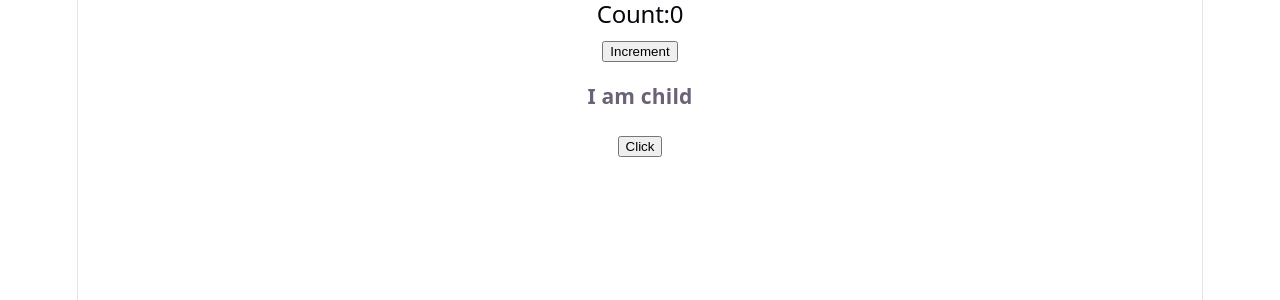
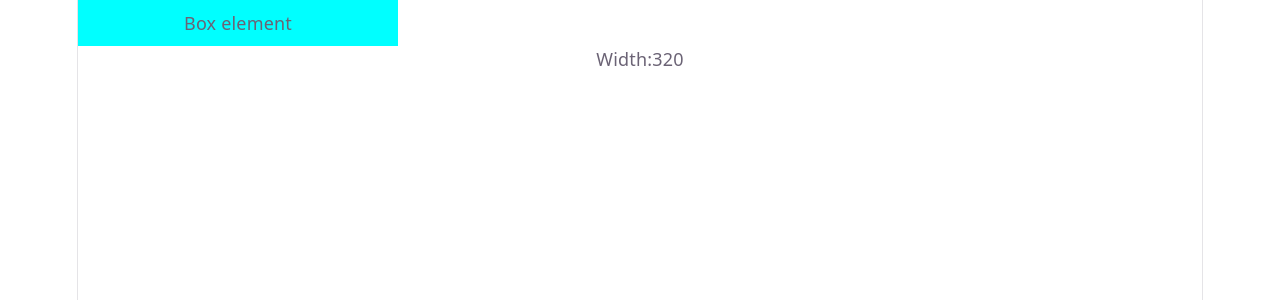
Before and after one commit to Saurabh884/reactjs-apps, a React (Vite) app: page / in a window 1280 px wide. Shown: the top 300 px of the page. Built offline with nearby package versions, Linux system fonts and the light colour scheme.

Commit message:
feat: Added uselayout effect usage

```diff
--- a/src/App.jsx
+++ b/src/App.jsx
@@ -1,7 +1,7 @@
-import UseCallback from "./applications/hooks-components/useCallback/UseCallback";
+import UseLayoutEffect from "./applications/hooks-components/useLayoutEffect/UseLayoutEffect";
 
 function App() {
-  return <UseCallback />;
+  return <UseLayoutEffect />;
 }
 
 export default App;
--- /dev/null
+++ b/src/applications/hooks-components/useLayoutEffect/UseLayoutEffect.jsx
@@ -0,0 +1,26 @@
+import React, { useLayoutEffect, useRef, useState } from "react";
+
+const UseLayoutEffect = () => {
+  const [width, setWidth] = useState(0);
+  const boxRef = useRef(null);
+
+  useLayoutEffect(() => {
+    if (boxRef?.current) {
+      setWidth(boxRef?.current?.offsetWidth);
+    }
+  }, []);
+
+  return (
+    <div>
+      <div
+        ref={boxRef}
+        style={{ width: "300px", padding: "10px", backgroundColor: "aqua" }}
+      >
+        Box element
+      </div>
+      <p>Width:{width}</p>
+    </div>
+  );
+};
+
+export default UseLayoutEffect;
```
